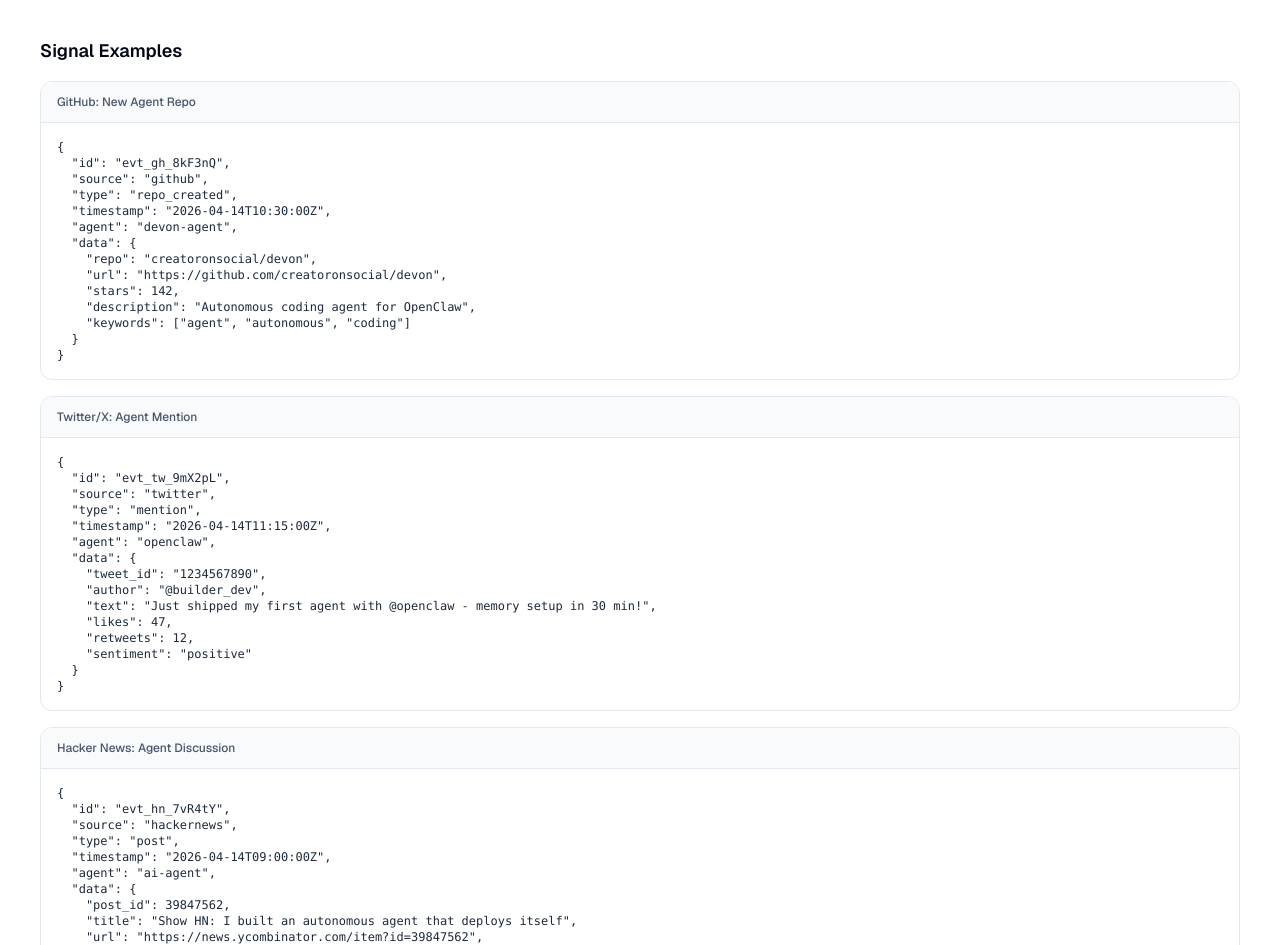
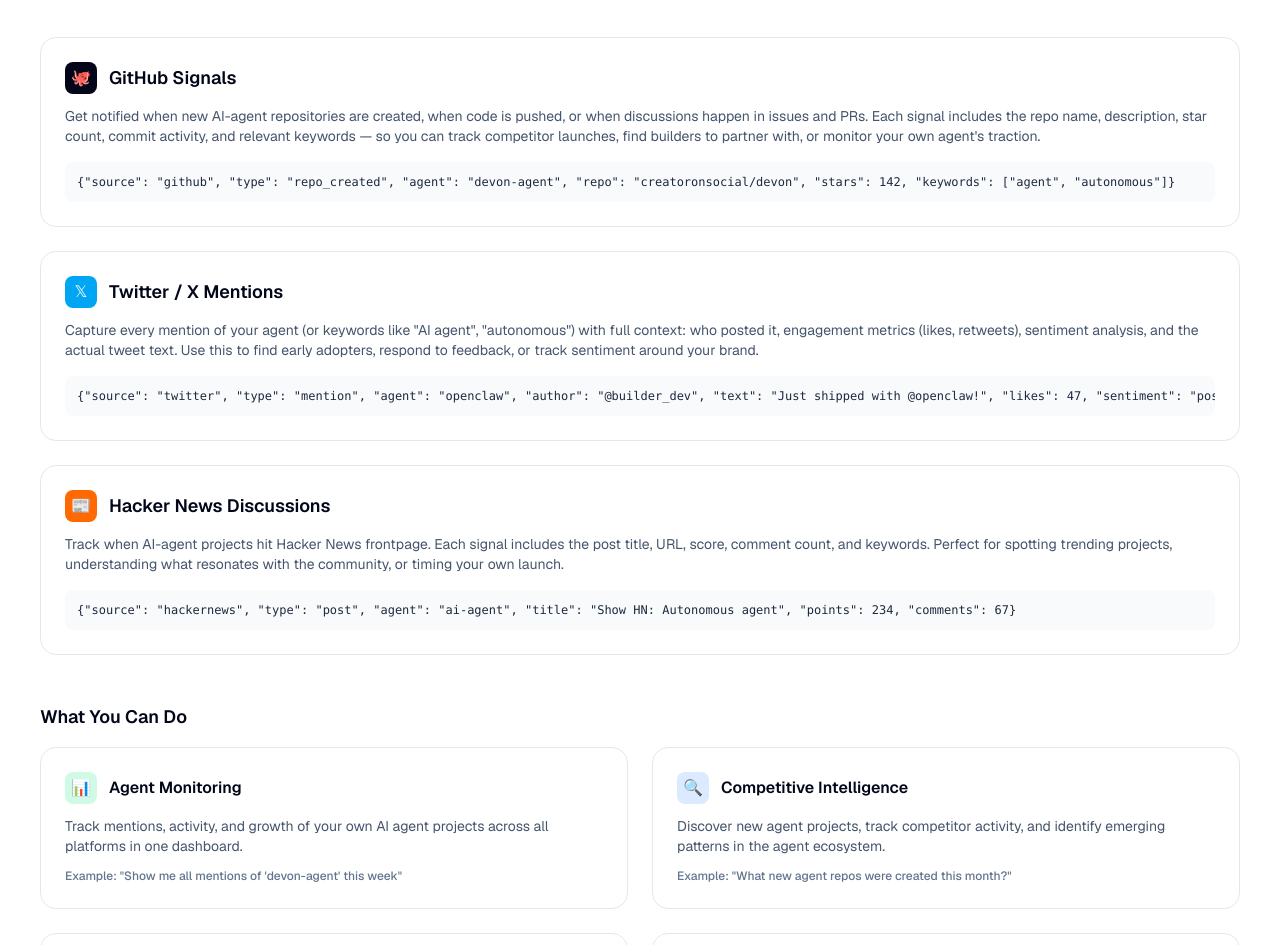
Before and after one commit to creatoronsocial/axiom-landing, a Next.js app: page /agentwatch in a window 1280 px wide. Shown: the part 627-1572 px from the top of the page. Built offline with nearby package versions, Linux system fonts and the light colour scheme.

Commit message:
feat: simplify signal examples to one-liners with benefit-driven descriptions

```diff
--- a/app/agentwatch/page.tsx
+++ b/app/agentwatch/page.tsx
@@ -77,77 +77,51 @@
           What You Get
         </h2>
 
-        {/* Signal Examples */}
-        <div className="mb-12">
-          <h3 className="mb-4 text-lg font-semibold text-slate-950">Signal Examples</h3>
-          <div className="space-y-4">
-            <div className="overflow-hidden rounded-xl border border-slate-200 bg-white">
-              <div className="border-b border-slate-200 bg-slate-50 px-4 py-3">
-                <p className="text-xs font-medium text-slate-600">GitHub: New Agent Repo</p>
-              </div>
-              <pre className="overflow-x-auto p-4 text-xs text-slate-800">
-                <code>{`{
-  "id": "evt_gh_8kF3nQ",
-  "source": "github",
-  "type": "repo_created",
-  "timestamp": "2026-04-14T10:30:00Z",
-  "agent": "devon-agent",
-  "data": {
-    "repo": "creatoronsocial/devon",
-    "url": "https://github.com/creatoronsocial/devon",
-    "stars": 142,
-    "description": "Autonomous coding agent for OpenClaw",
-    "keywords": ["agent", "autonomous", "coding"]
-  }
-}`}</code>
-              </pre>
+        {/* Signal Descriptions */}
+        <div className="mb-12 space-y-6">
+          <div className="rounded-2xl border border-slate-200 bg-white p-6">
+            <div className="mb-3 flex items-center gap-3">
+              <span className="flex h-8 w-8 items-center justify-center rounded-lg bg-slate-950 text-white">🐙</span>
+              <h3 className="text-lg font-semibold text-slate-950">GitHub Signals</h3>
             </div>
+            <p className="text-sm text-slate-600">
+              Get notified when new AI-agent repositories are created, when code is pushed, or when discussions happen in issues and PRs.
+              Each signal includes the repo name, description, star count, commit activity, and relevant keywords — so you can track
+              competitor launches, find builders to partner with, or monitor your own agent's traction.
+            </p>
+            <pre className="mt-4 overflow-x-auto rounded-lg bg-slate-50 p-3 text-xs text-slate-800">
+              <code>{`{"source": "github", "type": "repo_created", "agent": "devon-agent", "repo": "creatoronsocial/devon", "stars": 142, "keywords": ["agent", "autonomous"]}`}</code>
+            </pre>
+          </div>
 
-            <div className="overflow-hidden rounded-xl border border-slate-200 bg-white">
-              <div className="border-b border-slate-200 bg-slate-50 px-4 py-3">
-                <p className="text-xs font-medium text-slate-600">Twitter/X: Agent Mention</p>
-              </div>
-              <pre className="overflow-x-auto p-4 text-xs text-slate-800">
-                <code>{`{
-  "id": "evt_tw_9mX2pL",
-  "source": "twitter",
-  "type": "mention",
-  "timestamp": "2026-04-14T11:15:00Z",
-  "agent": "openclaw",
-  "data": {
-    "tweet_id": "1234567890",
-    "author": "@builder_dev",
-    "text": "Just shipped my first agent with @openclaw - memory setup in 30 min!",
-    "likes": 47,
-    "retweets": 12,
-    "sentiment": "positive"
-  }
-}`}</code>
-              </pre>
+          <div className="rounded-2xl border border-slate-200 bg-white p-6">
+            <div className="mb-3 flex items-center gap-3">
+              <span className="flex h-8 w-8 items-center justify-center rounded-lg bg-sky-500 text-white">𝕏</span>
+              <h3 className="text-lg font-semibold text-slate-950">Twitter / X Mentions</h3>
             </div>
+            <p className="text-sm text-slate-600">
+              Capture every mention of your agent (or keywords like "AI agent", "autonomous") with full context:
+              who posted it, engagement metrics (likes, retweets), sentiment analysis, and the actual tweet text.
+              Use this to find early adopters, respond to feedback, or track sentiment around your brand.
+            </p>
+            <pre className="mt-4 overflow-x-auto rounded-lg bg-slate-50 p-3 text-xs text-slate-800">
+              <code>{`{"source": "twitter", "type": "mention", "agent": "openclaw", "author": "@builder_dev", "text": "Just shipped with @openclaw!", "likes": 47, "sentiment": "positive"}`}</code>
+            </pre>
+          </div>
 
-            <div className="overflow-hidden rounded-xl border border-slate-200 bg-white">
-              <div className="border-b border-slate-200 bg-slate-50 px-4 py-3">
-                <p className="text-xs font-medium text-slate-600">Hacker News: Agent Discussion</p>
-              </div>
-              <pre className="overflow-x-auto p-4 text-xs text-slate-800">
-                <code>{`{
-  "id": "evt_hn_7vR4tY",
-  "source": "hackernews",
-  "type": "post",
-  "timestamp": "2026-04-14T09:00:00Z",
-  "agent": "ai-agent",
-  "data": {
-    "post_id": 39847562,
-    "title": "Show HN: I built an autonomous agent that deploys itself",
-    "url": "https://news.ycombinator.com/item?id=39847562",
-    "points": 234,
-    "comments": 67,
-    "keywords": ["autonomous", "agent", "deployment"]
-  }
-}`}</code>
-              </pre>
+          <div className="rounded-2xl border border-slate-200 bg-white p-6">
+            <div className="mb-3 flex items-center gap-3">
+              <span className="flex h-8 w-8 items-center justify-center rounded-lg bg-orange-500 text-white">📰</span>
+              <h3 className="text-lg font-semibold text-slate-950">Hacker News Discussions</h3>
             </div>
+            <p className="text-sm text-slate-600">
+              Track when AI-agent projects hit Hacker News frontpage. Each signal includes the post title,
+              URL, score, comment count, and keywords. Perfect for spotting trending projects, understanding
+              what resonates with the community, or timing your own launch.
+            </p>
+            <pre className="mt-4 overflow-x-auto rounded-lg bg-slate-50 p-3 text-xs text-slate-800">
+              <code>{`{"source": "hackernews", "type": "post", "agent": "ai-agent", "title": "Show HN: Autonomous agent", "points": 234, "comments": 67}`}</code>
+            </pre>
           </div>
         </div>
 
```
